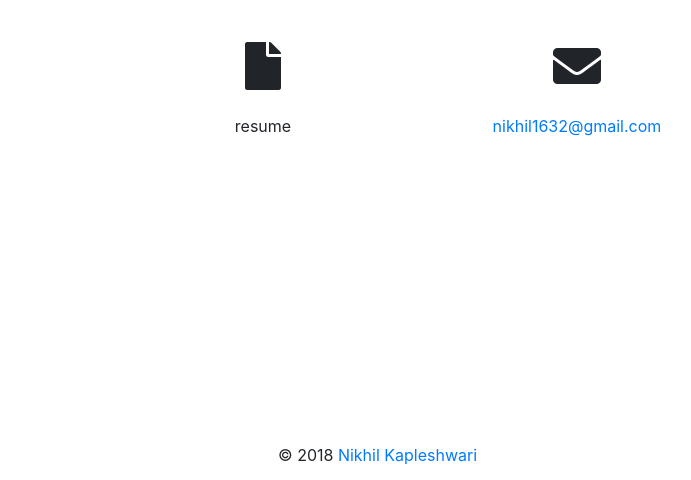
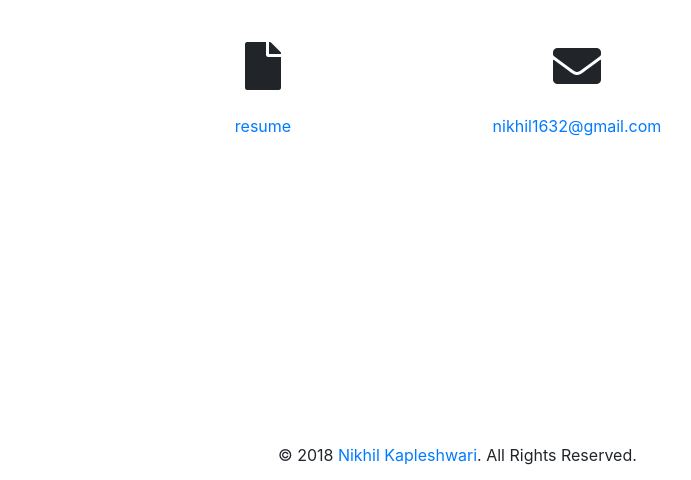
Before and after one commit to nikhilkapleshwari/portfolio, a website with bundled scripts: page index.html in a window 1280 px wide. Shown: the part 4532-5012 px from the top of the page, 513-1204 px from the left. Built offline with nearby package versions, Linux system fonts and the light colour scheme; a web font is replaced by a local one.

Commit message:
added resume

```diff
--- a/index.html
+++ b/index.html
@@ -256,7 +256,7 @@
         <div class="w-100">
           <h2 class="mb-5">Interests</h2>
           <p>Apart from being a developer, I enjoy most of my time playing outdoor games like cricket and football.I love to explore new places,new cultures and environments.</p>
-          <p class="mb-0">When forced indoors,I enjoy playing computer games,watching sports and I spend a large amount of my free time exploring the latest technology advancements in the programming world.</p>
+          <p class="mb-0">When forced indoors, I enjoy playing computer games,watching sports and I spend a large amount of my free time exploring the latest technology advancements in the programming world.</p>
         </div>
       </section>
 
@@ -276,7 +276,7 @@
               <div class="col-lg-4 col-lg-offset-2 text-center">
                   <i class="fa fa-file fa-3x sr-contact transform-effect"></i>
                   <br><br>
-                  <p class="orange-colored">resume</p>
+                  <p class="orange-colored"><a href="img/NikhilKapleshwariResume_V2.2.2.pdf" target="_blank">resume</a></p>
               </div>
               <div class="col-lg-4 text-center">
                   <i class="fa fa-envelope fa-3x sr-contact transform-effect"></i>
@@ -305,7 +305,7 @@
               </div>
               <!-- /SOCIAL ICONS -->
               <div class="col-sm-6 col-sm-pull-6 copyright">
-                  <p>© 2018 <a href="#">Nikhil Kapleshwari</a></p>
+                  <p>© 2018 <a href="#">Nikhil Kapleshwari</a>. All Rights Reserved.</p>
               </div>
           </div>
       </div>
```
Also changed, not shown: 1 other file.
